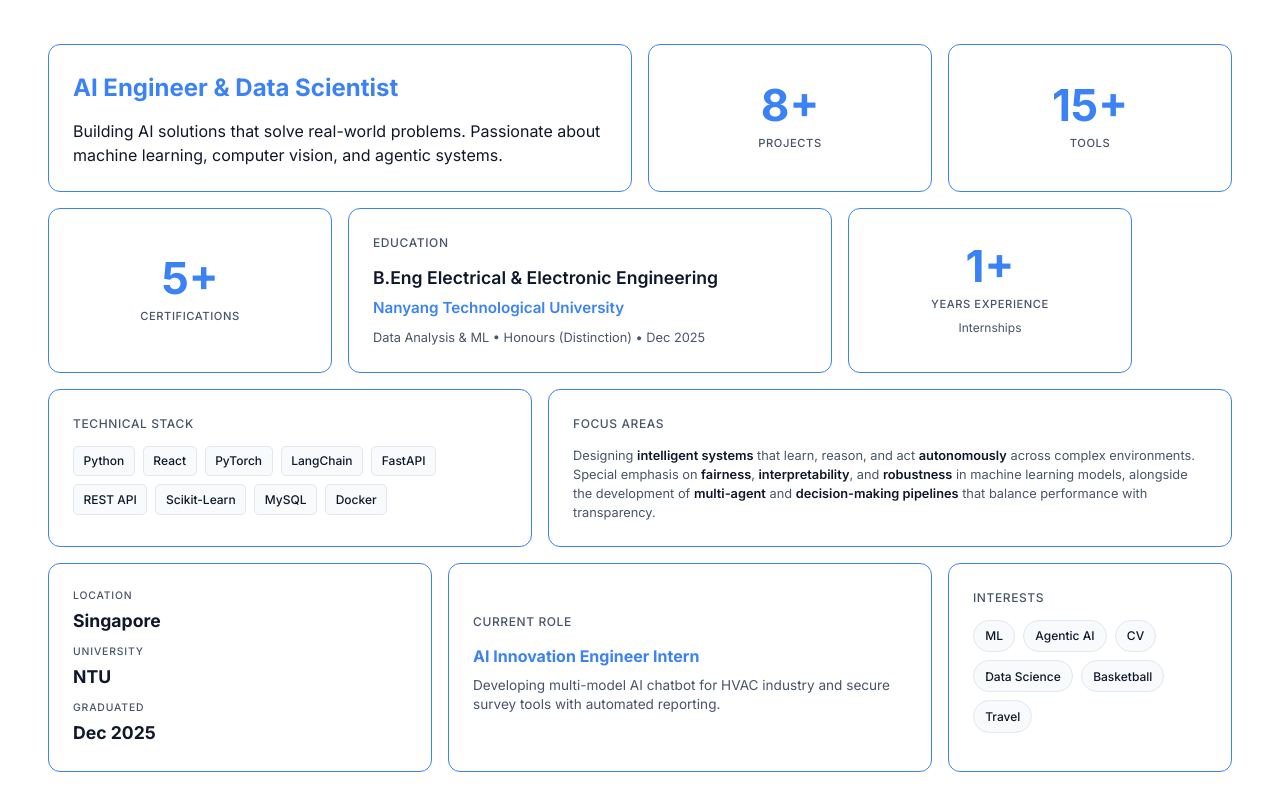
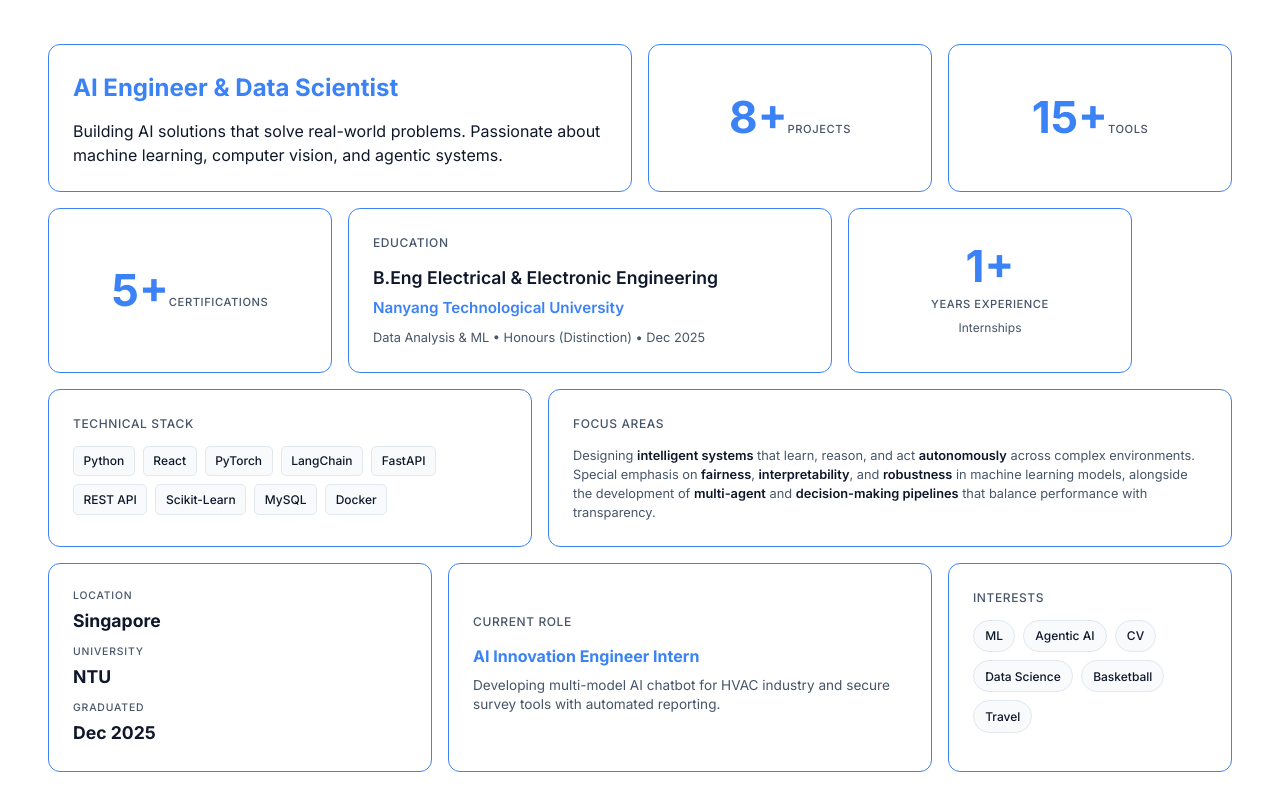
Before and after one commit to Aaryan126/Aaryan126.github.io, a React (Vite) app: page / in a window 1280 px wide. Shown: the part 980-1780 px from the top of the page. Built offline with nearby package versions, Linux system fonts and the light colour scheme.

Commit message:
tiles-movement-1

```diff
--- a/package.json
+++ b/package.json
@@ -10,6 +10,7 @@
     "preview": "vite preview"
   },
   "dependencies": {
+    "framer-motion": "^12.29.2",
     "react": "^19.2.0",
     "react-dom": "^19.2.0"
   },
--- a/src/components/About.jsx
+++ b/src/components/About.jsx
@@ -1,19 +1,296 @@
+import { useState, useRef, useCallback, useEffect } from 'react'
+import { motion, LayoutGroup } from 'framer-motion'
 import { useInView } from '../hooks/useInView'
 import { useCountUp } from '../hooks/useCountUp'
 
-function StatTile({ end, suffix = '', label, delay = 0 }) {
+// Animation configuration
+const LAYOUT_SPRING = {
+  type: 'spring',
+  stiffness: 250,
+  damping: 28,
+  mass: 0.8,
+}
+
+const HOLD_THRESHOLD = 0 // ms to hold before drag activates (instant)
+
+// Tile configuration
+const TILES = [
+  { id: 'intro', className: 'bento-intro', type: 'intro' },
+  { id: 'projects', className: 'bento-stat', type: 'stat', props: { end: 8, suffix: '+', label: 'Projects' } },
+  { id: 'tools', className: 'bento-stat', type: 'stat', props: { end: 15, suffix: '+', label: 'Tools' } },
+  { id: 'certifications', className: 'bento-stat', type: 'stat', props: { end: 5, suffix: '+', label: 'Certifications' } },
+  { id: 'education', className: 'bento-education', type: 'education' },
+  { id: 'experience', className: 'bento-experience', type: 'experience' },
+  { id: 'technical', className: 'bento-technical', type: 'technical' },
+  { id: 'goals', className: 'bento-goals', type: 'goals' },
+  { id: 'facts', className: 'bento-facts', type: 'facts' },
+  { id: 'current', className: 'bento-current', type: 'current' },
+  { id: 'interests', className: 'bento-interests', type: 'interests' },
+]
+
+const DEFAULT_ORDER = TILES.map(t => t.id)
+
+// StatTile component with countup animation
+function StatTileContent({ end, suffix = '', label }) {
   const { count, ref } = useCountUp(end, 2000)
-
   return (
-    <div className="bento-tile bento-stat" ref={ref} style={{ animationDelay: `${delay}s` }}>
+    <div ref={ref} className="stat-content">
       <span className="stat-value">{count}{suffix}</span>
       <span className="stat-label">{label}</span>
     </div>
   )
 }
 
+// Render tile content based on type
+function TileContent({ tile }) {
+  switch (tile.type) {
+    case 'intro':
+      return (
+        <>
+          <h3>AI Engineer & Data Scientist</h3>
+          <p>Building AI solutions that solve real-world problems. Passionate about machine learning, computer vision, and agentic systems.</p>
+        </>
+      )
+    case 'stat':
+      return <StatTileContent {...tile.props} />
+    case 'education':
+      return (
+        <>
+          <h4>Education</h4>
+          <div className="education-content">
+            <span className="degree">B.Eng Electrical & Electronic Engineering</span>
+            <span className="school">Nanyang Technological University</span>
+            <span className="details">Data Analysis & ML • Honours (Distinction) • Dec 2025</span>
+          </div>
+        </>
+      )
+    case 'experience':
+      return (
+        <>
+          <span className="experience-value">1+</span>
+          <span className="experience-label">Years Experience</span>
+          <span className="experience-sub">Internships</span>
+        </>
+      )
+    case 'technical':
+      return (
+        <>
+          <h4>Technical Stack</h4>
+          <div className="tech-list">
+            {['Python', 'React', 'PyTorch', 'LangChain', 'FastAPI', 'REST API', 'Scikit-Learn', 'MySQL', 'Docker'].map(tech => (
+              <span key={tech} className="tech-item">{tech}</span>
+            ))}
+          </div>
+        </>
+      )
+    case 'goals':
+      return (
+        <>
+          <h4>Focus Areas</h4>
+          <p>Designing <strong>intelligent systems</strong> that learn, reason, and act <strong>autonomously</strong> across complex environments. Special emphasis on <strong>fairness</strong>, <strong>interpretability</strong>, and <strong>robustness</strong> in machine learning models, alongside the development of <strong>multi-agent</strong> and <strong>decision-making pipelines</strong> that balance performance with transparency.</p>
+        </>
+      )
+    case 'facts':
+      return (
+        <>
+          <div className="fact-item"><span className="fact-label">Location</span><span className="fact-value">Singapore</span></div>
+          <div className="fact-item"><span className="fact-label">University</span><span className="fact-value">NTU</span></div>
+          <div className="fact-item"><span className="fact-label">Graduated</span><span className="fact-value">Dec 2025</span></div>
+        </>
+      )
+    case 'current':
+      return (
+        <>
+          <h4>Current Role</h4>
+          <span className="current-role">AI Innovation Engineer Intern</span>
+          <p>Developing multi-model AI chatbot for HVAC industry and secure survey tools with automated reporting.</p>
+        </>
+      )
+    case 'interests':
+      return (
+        <>
+          <h4>Interests</h4>
+          <div className="interest-tags">
+            {['ML', 'Agentic AI', 'CV', 'Data Science', 'Basketball', 'Travel'].map(interest => (
+              <span key={interest} className="interest-tag">{interest}</span>
+            ))}
+          </div>
+        </>
+      )
+    default:
+      return null
+  }
+}
+
 export default function About() {
   const { ref: sectionRef, hasBeenInView } = useInView()
+  const [tileOrder, setTileOrder] = useState(DEFAULT_ORDER)
+
+  // All drag state in refs for synchronous access
+  const dragState = useRef({
+    isHolding: false,
+    isDragging: false,
+    draggedId: null,
+    startX: 0,
+    startY: 0,
+    offsetX: 0,
+    offsetY: 0,
+    width: 0,
+    height: 0,
+    lastHoveredId: null,
+  })
+
+  // State for triggering re-renders
+  const [, forceUpdate] = useState(0)
+  const [dragPosition, setDragPosition] = useState(null)
+
+  const holdTimerRef = useRef(null)
+  const tileRefsMap = useRef({})
+
+  const getTileById = useCallback((id) => TILES.find(t => t.id === id), [])
+
+  // Cleanup function
+  const cleanup = useCallback(() => {
+    if (holdTimerRef.current) {
+      clearTimeout(holdTimerRef.current)
+      holdTimerRef.current = null
+    }
+    dragState.current = {
+      isHolding: false,
+      isDragging: false,
+      draggedId: null,
+      startX: 0,
+      startY: 0,
+      offsetX: 0,
+      offsetY: 0,
+      width: 0,
+      height: 0,
+      lastHoveredId: null,
+    }
+    setDragPosition(null)
+    forceUpdate(n => n + 1)
+  }, [])
+
+  // Pointer move handler
+  const handlePointerMove = useCallback((e) => {
+    const state = dragState.current
+
+    // Cancel hold if moved too much before activation
+    if (state.isHolding && !state.isDragging) {
+      const dx = Math.abs(e.clientX - state.startX)
+      const dy = Math.abs(e.clientY - state.startY)
+      if (dx > 10 || dy > 10) {
+        cleanup()
+        return
+      }
+    }
+
+    // Update position if dragging
+    if (state.isDragging && state.draggedId) {
+      const newX = e.clientX - state.offsetX
+      const newY = e.clientY - state.offsetY
+      setDragPosition({ x: newX, y: newY })
+
+      // Find hovered tile
+      const elements = document.elementsFromPoint(e.clientX, e.clientY)
+      const hoveredTile = elements.find(el =>
+        el.dataset && el.dataset.tileId && el.dataset.tileId !== state.draggedId
+      )
+
+      if (hoveredTile) {
+        const hoveredId = hoveredTile.dataset.tileId
+        if (hoveredId !== state.lastHoveredId) {
+          state.lastHoveredId = hoveredId
+
+          // Swap tiles
+          setTileOrder(prev => {
+            const dragIdx = prev.indexOf(state.draggedId)
+            const targetIdx = prev.indexOf(hoveredId)
+            if (dragIdx === -1 || targetIdx === -1) return prev
+
+            const newOrder = [...prev]
+            newOrder[dragIdx] = hoveredId
+            newOrder[targetIdx] = state.draggedId
+            return newOrder
+          })
+        }
+      } else {
+        state.lastHoveredId = null
+      }
+    }
+  }, [cleanup])
+
+  // Pointer up handler
+  const handlePointerUp = useCallback(() => {
+    cleanup()
+  }, [cleanup])
+
+  // Pointer down on tile
+  const handlePointerDown = useCallback((e, id) => {
+    e.preventDefault()
+
+    const tileEl = tileRefsMap.current[id]
+    if (!tileEl) return
+
+    const rect = tileEl.getBoundingClientRect()
+
+    // Initialize drag state
+    dragState.current = {
+      isHolding: true,
+      isDragging: false,
+      draggedId: id,
+      startX: e.clientX,
+      startY: e.clientY,
+      offsetX: e.clientX - rect.left,
+      offsetY: e.clientY - rect.top,
+      width: rect.width,
+      height: rect.height,
+      lastHoveredId: null,
+    }
+
+    forceUpdate(n => n + 1)
+
+    // Start hold timer
+    holdTimerRef.current = setTimeout(() => {
+      const state = dragState.current
+      if (state.isHolding && state.draggedId === id) {
+        state.isDragging = true
+        setDragPosition({
+          x: state.startX - state.offsetX,
+          y: state.startY - state.offsetY
+        })
+        forceUpdate(n => n + 1)
+      }
+    }, HOLD_THRESHOLD)
+
+    // Add global listeners
+    window.addEventListener('pointermove', handlePointerMove)
+    window.addEventListener('pointerup', handlePointerUp)
+    window.addEventListener('pointercancel', handlePointerUp)
+  }, [handlePointerMove, handlePointerUp])
+
+  // Cleanup listeners on unmount
+  useEffect(() => {
+    return () => {
+      window.removeEventListener('pointermove', handlePointerMove)
+      window.removeEventListener('pointerup', handlePointerUp)
+      window.removeEventListener('pointercancel', handlePointerUp)
+      if (holdTimerRef.current) {
+        clearTimeout(holdTimerRef.current)
+      }
+    }
+  }, [handlePointerMove, handlePointerUp])
+
+  // Animation delays for staggered entry
+  const getAnimationDelay = (index) => {
+    const delays = [0, 0.1, 0.15, 0.2, 0.25, 0.28, 0.3, 0.35, 0.4, 0.45, 0.5]
+    return delays[index] || 0.5
+  }
+
+  const state = dragState.current
+  const isDragging = state.isDragging
+  const draggedId = state.draggedId
+  const isHolding = state.isHolding
 
   return (
     <section id="about" className="about" ref={sectionRef}>
@@ -23,92 +300,50 @@ export default function About() {
           <p>Get to know me better</p>
         </div>
 
-        <div className={`bento-grid ${hasBeenInView ? 'animate-in' : ''}`}>
-          {/* Row 1 */}
-          <div className="bento-tile bento-intro" style={{ animationDelay: '0s' }}>
-            <h3>AI Engineer & Data Scientist</h3>
-            <p>
-              Building AI solutions that solve real-world problems. Passionate about machine learning, computer vision, and agentic systems.
-            </p>
+        <LayoutGroup>
+          <div className={`bento-grid ${hasBeenInView ? 'animate-in' : ''} ${isDragging ? 'dragging-active' : ''}`}>
+            {tileOrder.map((id, index) => {
+              const tile = getTileById(id)
+              const isThisDragged = isDragging && draggedId === id
+              const isThisHolding = isHolding && !isDragging && draggedId === id
+
+              return (
+                <motion.div
+                  key={id}
+                  layoutId={id}
+                  layout
+                  ref={(el) => { tileRefsMap.current[id] = el }}
+                  data-tile-id={id}
+                  className={`bento-tile ${tile.className} ${isThisDragged ? 'dragging' : ''} ${isThisHolding ? 'holding' : ''}`}
+                  style={{ animationDelay: `${getAnimationDelay(index)}s` }}
+                  onPointerDown={(e) => handlePointerDown(e, id)}
+                  transition={LAYOUT_SPRING}
+                >
+                  <TileContent tile={tile} />
+                </motion.div>
+              )
+            })}
           </div>
 
-          <StatTile end={8} suffix="+" label="Projects" delay={0.1} />
-          <StatTile end={15} suffix="+" label="Tools" delay={0.15} />
-
-          {/* Row 2 */}
-          <StatTile end={5} suffix="+" label="Certifications" delay={0.2} />
-
-          <div className="bento-tile bento-education" style={{ animationDelay: '0.25s' }}>
-            <h4>Education</h4>
-            <div className="education-content">
-              <span className="degree">B.Eng Electrical & Electronic Engineering</span>
-              <span className="school">Nanyang Technological University</span>
-              <span className="details">Data Analysis & ML • Honours (Distinction) • Dec 2025</span>
-            </div>
-          </div>
-
-          <div className="bento-tile bento-experience" style={{ animationDelay: '0.28s' }}>
-            <span className="experience-value">1+</span>
-            <span className="experience-label">Years Experience</span>
-            <span className="experience-sub">Internships</span>
-          </div>
-
-          {/* Row 3 */}
-          <div className="bento-tile bento-technical" style={{ animationDelay: '0.3s' }}>
-            <h4>Technical Stack</h4>
-            <div className="tech-list">
-              <span className="tech-item">Python</span>
-              <span className="tech-item">React</span>
-              <span className="tech-item">PyTorch</span>
-              <span className="tech-item">LangChain</span>
-              <span className="tech-item">FastAPI</span>
-              <span className="tech-item">REST API</span>
-              <span className="tech-item">Scikit-Learn</span>
-              <span className="tech-item">MySQL</span>
-              <span className="tech-item">Docker</span>
-            </div>
-          </div>
-
-          <div className="bento-tile bento-goals" style={{ animationDelay: '0.35s' }}>
-            <h4>Focus Areas</h4>
-            <p>
-              Designing <strong>intelligent systems</strong> that learn, reason, and act <strong>autonomously</strong> across complex environments. Special emphasis on <strong>fairness</strong>, <strong>interpretability</strong>, and <strong>robustness</strong> in machine learning models, alongside the development of <strong>multi-agent</strong> and <strong>decision-making pipelines</strong> that balance performance with transparency.
-            </p>
-          </div>
-
-          {/* Row 4 */}
-          <div className="bento-tile bento-facts" style={{ animationDelay: '0.4s' }}>
-            <div className="fact-item">
-              <span className="fact-label">Location</span>
-              <span className="fact-value">Singapore</span>
-            </div>
-            <div className="fact-item">
-              <span className="fact-label">University</span>
-              <span className="fact-value">NTU</span>
-            </div>
-            <div className="fact-item">
-              <span className="fact-label">Graduated</span>
-              <span className="fact-value">Dec 2025</span>
-            </div>
-          </div>
-
-          <div className="bento-tile bento-current" style={{ animationDelay: '0.45s' }}>
-            <h4>Current Role</h4>
-            <span className="current-role">AI Innovation Engineer Intern</span>
-            <p>
-              Developing multi-model AI chatbot for HVAC industry and secure survey tools with automated reporting.
-            </p>
-          </div>
-
-          <div className="bento-tile bento-interests" style={{ animationDelay: '0.5s' }}>
-            <h4>Interests</h4>
-            <div className="interest-tags">
-              {['ML', 'Agentic AI', 'CV', 'Data Science', 'Basketball', 'Travel'].map((interest) => (
-                <span key={interest} className="interest-tag">{interest}</span>
-              ))}
-            </div>
-          </div>
-        </div>
+          {/* Floating dragged tile */}
+          {isDragging && draggedId && dragPosition && (
+            <motion.div
+              className={`floating-tile ${getTileById(draggedId)?.className || ''}`}
+              initial={{ scale: 1 }}
+              animate={{ scale: 1.05 }}
+              style={{
+                position: 'fixed',
+                left: dragPosition.x,
+                top: dragPosition.y,
+                width: state.width,
+                zIndex: 1000,
+                pointerEvents: 'none',
+              }}
+            >
+              <TileContent tile={getTileById(draggedId)} />
+            </motion.div>
+          )}
+        </LayoutGroup>
       </div>
     </section>
   )
--- a/src/index.css
+++ b/src/index.css
@@ -666,6 +666,48 @@ body {
   box-shadow: var(--shadow-md);
 }
 
+/* Drag and drop states */
+.bento-tile {
+  cursor: grab;
+  touch-action: none;
+  user-select: none;
+}
+
+.bento-tile.holding {
+  cursor: grab;
+  transform: translateY(15px) scale(1.02);
+}
+
+.bento-grid.animate-in .bento-tile.holding {
+  transform: scale(1.02);
+}
+
+.bento-tile.dragging {
+  opacity: 0.3 !important;
+  cursor: grabbing;
+}
+
+.bento-grid.dragging-active .bento-tile:not(.dragging) {
+  transition: transform 0.2s ease, opacity 0.2s ease;
+}
+
+.floating-tile {
+  background: var(--card-bg);
+  border-radius: 12px;
+  border: 1px solid var(--primary-color);
+  padding: 1.5rem;
+  box-shadow: 0 25px 50px rgba(0, 0, 0, 0.3);
+  cursor: grabbing;
+}
+
+.floating-tile .stat-content {
+  display: flex;
+  flex-direction: column;
+  justify-content: center;
+  align-items: center;
+  text-align: center;
+}
+
 .bento-tile h3 {
   font-size: 1.4rem;
   font-weight: 700;
```
Also changed, not shown: 1 other file (tests, documents, lock files or other folders).
